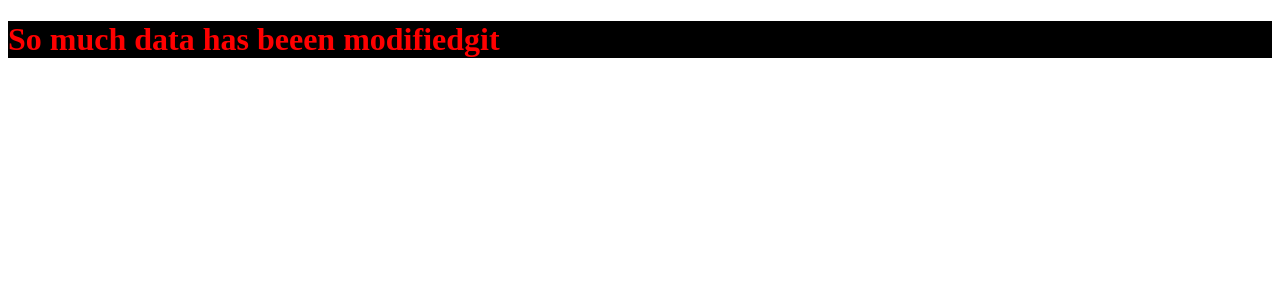
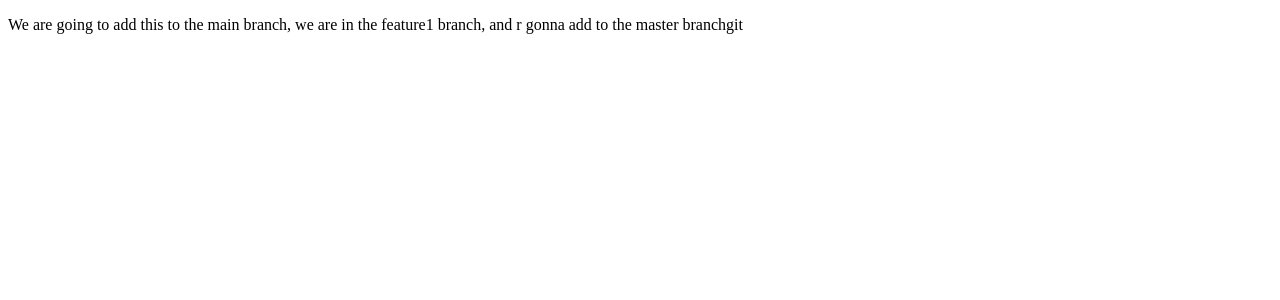
Before and after one commit to fecego/prueba-repo, an Angular app: page / in a window 1280 px wide. Shown: the top 300 px of the page. Built offline with nearby package versions, Linux system fonts and the light colour scheme.

Commit message:
Commit in the staggin area de feature1

```diff
--- a/src/app/app.component.html
+++ b/src/app/app.component.html
@@ -1 +1 @@
-<h1>So much data has beeen modifiedgit </h1>
+<p>We are going to add this to the main branch, we are in the feature1 branch, and r gonna add to the master branchgit</p>
```
